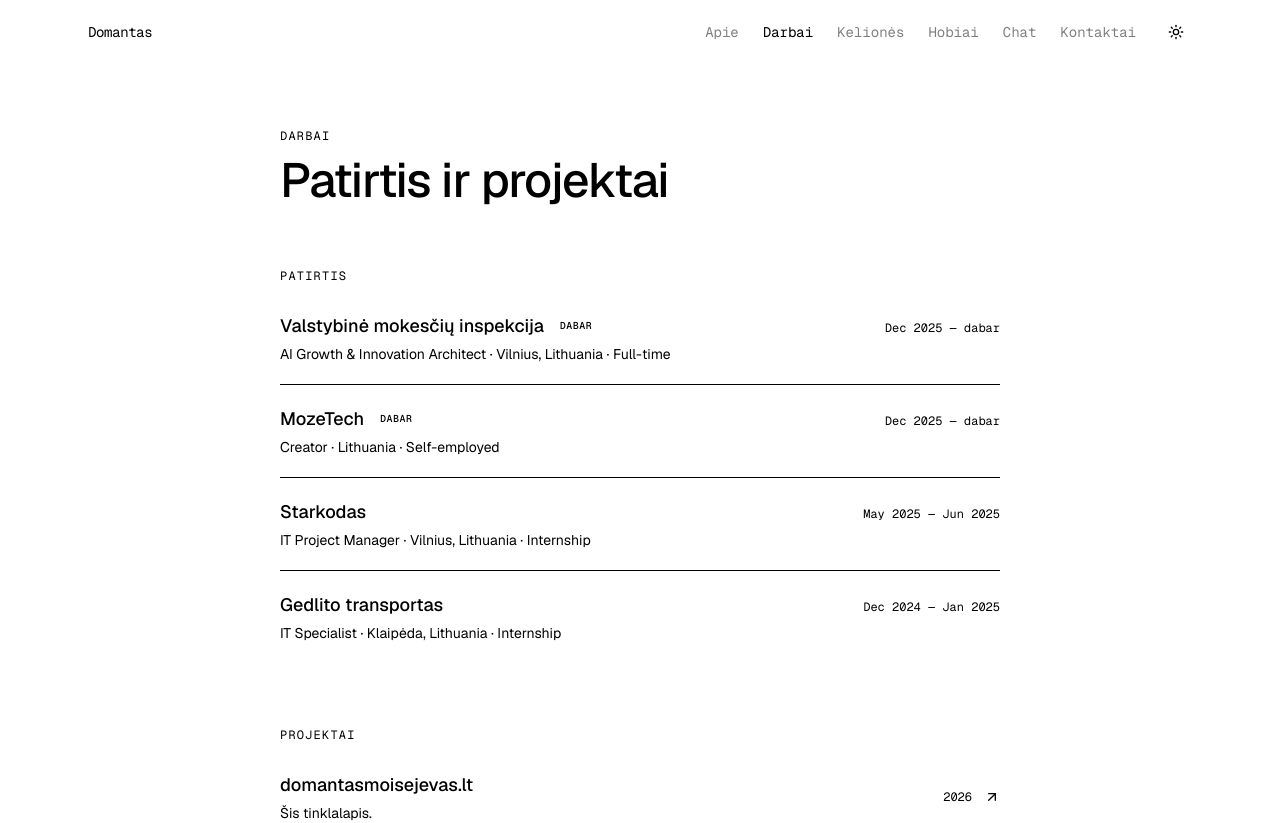
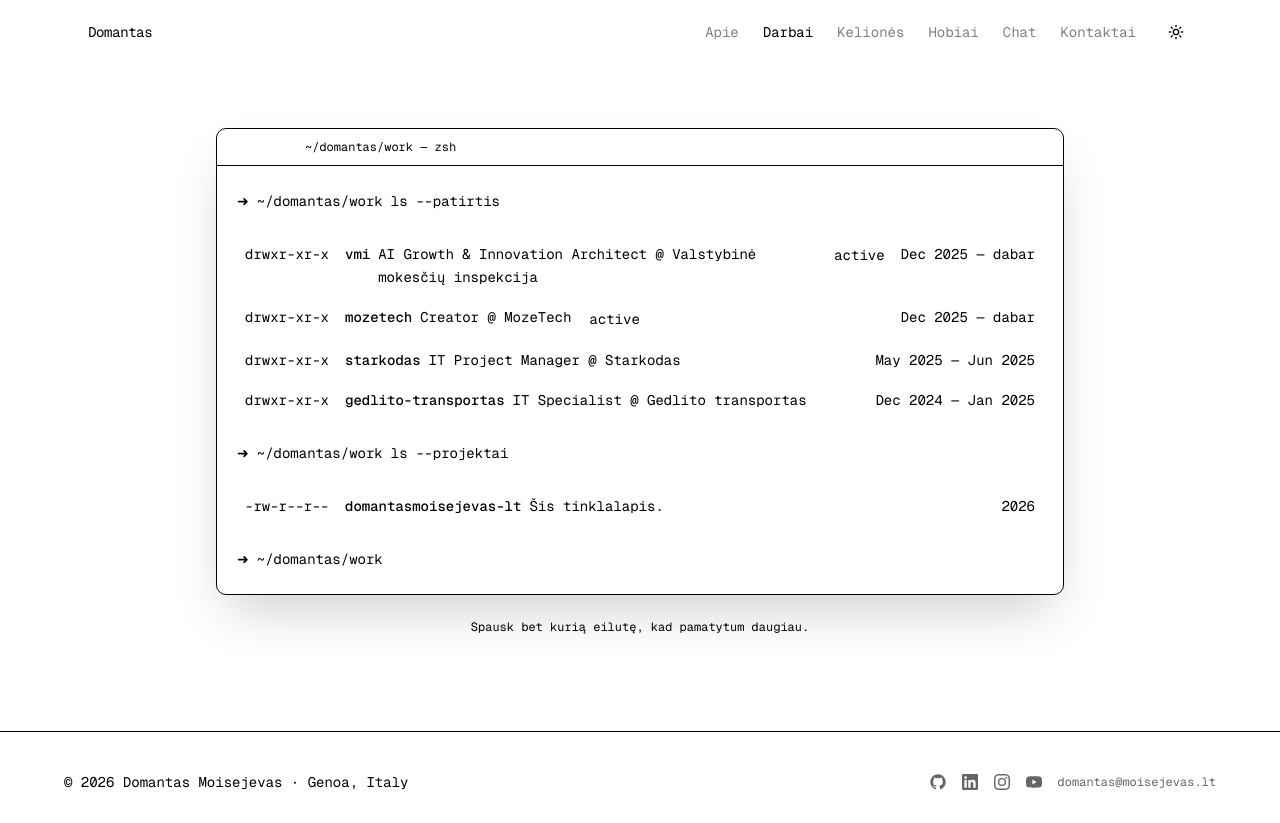
Before and after one commit to DomantasCode/domantasmoisejevas-lt, a Next.js app: page /work in a window 1280 px wide. Shown: the top 823 px of the page. Built offline with nearby package versions, Linux system fonts and the light colour scheme.

Commit message:
feat(design): terminal aesthetic for /work, postcard for /travels, serif italic + Hero polish

```diff
--- a/src/app/cv/page.tsx
+++ b/src/app/cv/page.tsx
@@ -45,7 +45,7 @@ export default function CVPage() {
           {TOP_SKILLS.map((s) => (
             <span
               key={s}
-              className="rounded-md border border-foreground/10 bg-foreground/5 px-2 py-1 font-mono text-xs text-foreground/80"
+              className="rounded-md border border-term-cyan/30 bg-term-cyan/5 px-2 py-1 font-mono text-xs text-term-cyan"
             >
               {s}
             </span>
--- a/src/app/travels/page.tsx
+++ b/src/app/travels/page.tsx
@@ -11,39 +11,66 @@ export default function TravelsPage() {
   const visited = countries.filter((c) => c.visited)
 
   return (
-    <main className="mx-auto max-w-5xl px-6 pb-24 pt-32">
-      <div className="space-y-3">
-        <p className="font-mono text-xs uppercase tracking-widest text-foreground/50">
-          Kelionės · {visited.length} šalys
+    <main className="relative mx-auto max-w-6xl px-6 pb-24 pt-32">
+      {/* Warm sun gradient */}
+      <div
+        aria-hidden
+        className="pointer-events-none absolute inset-x-0 top-0 -z-10 h-[60vh] opacity-60"
+        style={{
+          background:
+            'radial-gradient(ellipse at 70% 0%, rgb(var(--accent) / 0.18), transparent 60%), radial-gradient(ellipse at 20% 10%, rgb(244 114 88 / 0.12), transparent 55%)',
+        }}
+      />
+
+      <header className="space-y-3">
+        <p className="font-mono text-xs uppercase tracking-widest text-warm-orange">
+          {visited.length} šalys · pildoma
         </p>
-        <h1 className="text-4xl font-medium tracking-tight md:text-5xl">
-          Kur buvau
+        <h1 className="text-5xl font-light tracking-tight md:text-7xl">
+          <span className="font-serif italic">Kur</span> buvau
         </h1>
-        <p className="max-w-xl text-base text-foreground/70">
-          Sąrašas pildomas. Vėliau čia atsiras 3D Globe ir kiekvienos šalies
-          atskira istorija.
+        <p className="max-w-xl text-base leading-relaxed text-foreground/70">
+          Žemė, kurią paliečiau. Vėliau čia atsiras 3D Globe ir kiekvienos
+          šalies atskira istorija su nuotraukomis.
         </p>
-      </div>
+      </header>
 
-      <ul className="mt-12 grid grid-cols-2 gap-3 sm:grid-cols-3 md:grid-cols-4">
-        {visited.map((c) => (
+      <ul className="mt-16 grid grid-cols-1 gap-5 sm:grid-cols-2 lg:grid-cols-3">
+        {visited.map((c, idx) => (
           <li key={c.code}>
             <Link
               href={`/travels/${c.code.toLowerCase()}`}
-              className="group flex flex-col gap-1 rounded-lg border border-foreground/10 p-4 transition-colors hover:border-foreground/30 hover:bg-foreground/5"
+              className="group relative block overflow-hidden rounded-xl border border-warm-orange/15 bg-card p-6 transition-all hover:-translate-y-1 hover:border-warm-orange/40 hover:shadow-xl hover:shadow-warm-orange/10"
+              style={{
+                transform: `rotate(${idx % 2 === 0 ? '-0.4deg' : '0.4deg'})`,
+              }}
             >
-              <div className="flex items-center justify-between">
-                <span className="font-mono text-xs text-foreground/50">
-                  {c.code}
+              {/* Stamp corner */}
+              <div className="absolute right-4 top-4 flex h-10 w-10 items-center justify-center rounded-full border border-warm-orange/30 font-serif text-xs italic text-warm-orange">
+                {c.code}
+              </div>
+
+              {c.current && (
+                <span className="absolute left-4 top-4 inline-flex items-center gap-1 rounded-full bg-warm-orange px-2 py-0.5 font-mono text-[10px] uppercase tracking-wider text-white">
+                  <span className="inline-block h-1.5 w-1.5 animate-pulse rounded-full bg-white" />
+                  čia dabar
                 </span>
-                {c.current && (
-                  <span className="rounded-full bg-accent/20 px-2 py-0.5 font-mono text-[10px] uppercase tracking-wider text-accent">
-                    dabar
-                  </span>
-                )}
+              )}
+
+              <div className="mt-12">
+                <h2 className="font-serif text-3xl font-medium tracking-tight md:text-4xl">
+                  {c.nameLt}
+                </h2>
+                <p className="mt-1 font-mono text-xs uppercase tracking-widest text-foreground/50">
+                  {c.name}
+                </p>
               </div>
-              <span className="text-base font-medium">{c.nameLt}</span>
-              <span className="text-xs text-foreground/50">{c.name}</span>
+
+              {c.notes && c.notes[0] && (
+                <p className="mt-4 line-clamp-2 text-sm text-foreground/60">
+                  {c.notes[0]}
+                </p>
+              )}
             </Link>
           </li>
         ))}
--- a/src/app/work/[slug]/page.tsx
+++ b/src/app/work/[slug]/page.tsx
@@ -3,6 +3,7 @@ import Link from 'next/link'
 import { notFound } from 'next/navigation'
 import { ArrowLeft } from 'lucide-react'
 import { work } from '@/data/work'
+import { Terminal, Prompt } from '@/components/shared/Terminal'
 
 export function generateStaticParams() {
   return work.map((w) => ({ slug: w.slug }))
@@ -32,50 +33,86 @@ export default async function WorkSlugPage({
   if (!item) notFound()
 
   return (
-    <main className="mx-auto max-w-3xl px-6 pb-24 pt-32">
+    <main className="mx-auto max-w-4xl px-6 pb-24 pt-32">
       <Link
         href="/work"
         className="inline-flex items-center gap-2 font-mono text-xs text-foreground/60 hover:text-foreground"
       >
         <ArrowLeft className="h-3 w-3" />
-        Visi darbai
+        cd ../
       </Link>
 
-      <div className="mt-8 space-y-3">
-        <p className="font-mono text-xs uppercase tracking-widest text-foreground/50">
-          {item.period} · {item.type} · {item.arrangement}
+      <Terminal title={`~/domantas/work/${item.slug}`} className="mt-6">
+        <div className="space-y-5 px-5 py-6">
+          <Prompt cwd={`~/domantas/work/${item.slug}`}>
+            <span className="text-term-amber">cat</span>{' '}
+            <span className="text-term-magenta">README.md</span>
+          </Prompt>
+
+          <div className="space-y-3 pl-2">
+            <h1 className="text-2xl font-medium tracking-tight text-foreground md:text-3xl">
+              # {item.company}
+            </h1>
+            <p className="text-foreground/80">
+              <span className="text-term-cyan">role:</span> {item.role}
             </p>
-        <h1 className="text-4xl font-medium tracking-tight md:text-5xl">
-          {item.company}
-        </h1>
-        <p className="font-mono text-sm text-foreground/70">
-          {item.role} · {item.location}
+            <p className="text-foreground/80">
+              <span className="text-term-cyan">period:</span>{' '}
+              <span className="text-term-amber">{item.period}</span>
+              {item.current && (
+                <span className="ml-3 inline-flex items-center gap-1 text-term-green">
+                  <span className="inline-block h-1.5 w-1.5 rounded-full bg-term-green" />
+                  active
+                </span>
+              )}
+            </p>
+            <p className="text-foreground/80">
+              <span className="text-term-cyan">type:</span> {item.type} ·{' '}
+              {item.arrangement}
+            </p>
+            <p className="text-foreground/80">
+              <span className="text-term-cyan">location:</span> {item.location}
             </p>
           </div>
 
-      <p className="mt-10 text-base leading-relaxed text-foreground/80 md:text-lg">
-        {item.summary}
+          <div className="space-y-3 pt-2">
+            <p className="pl-2 text-foreground/70">
+              <span className="text-term-magenta">## Summary</span>
             </p>
+            <p className="pl-2 text-foreground/85">{item.summary}</p>
+          </div>
 
-      <ul className="mt-8 space-y-2 text-sm text-foreground/80">
+          <div className="space-y-2 pt-2">
+            <p className="pl-2 text-foreground/70">
+              <span className="text-term-magenta">## Highlights</span>
+            </p>
+            <ul className="space-y-1.5 pl-2">
               {item.highlights.map((h, i) => (
-          <li key={i} className="flex gap-3">
-            <span className="mt-2 inline-block h-1 w-1 shrink-0 rounded-full bg-foreground/40" />
+                <li key={i} className="flex gap-3 text-foreground/85">
+                  <span className="text-term-green">▸</span>
                   <span>{h}</span>
                 </li>
               ))}
             </ul>
+          </div>
 
-      <div className="mt-8 flex flex-wrap gap-2">
+          <div className="space-y-2 pt-2">
+            <p className="pl-2 text-foreground/70">
+              <span className="text-term-magenta">## Stack</span>
+            </p>
+            <div className="flex flex-wrap gap-2 pl-2">
               {item.skills.map((s) => (
                 <span
                   key={s}
-            className="rounded-md border border-foreground/10 bg-foreground/5 px-2 py-1 font-mono text-xs text-foreground/70"
+                  className="rounded border border-term-cyan/30 bg-term-cyan/5 px-2 py-0.5 text-xs text-term-cyan"
                 >
                   {s}
                 </span>
               ))}
             </div>
+          </div>
+        </div>
+      </Terminal>
     </main>
   )
 }
--- a/src/app/work/page.tsx
+++ b/src/app/work/page.tsx
@@ -1,8 +1,8 @@
 import type { Metadata } from 'next'
 import Link from 'next/link'
-import { ArrowUpRight } from 'lucide-react'
 import { work } from '@/data/work'
 import { projects } from '@/data/projects'
+import { Terminal, Prompt, Cursor } from '@/components/shared/Terminal'
 
 export const metadata: Metadata = {
   title: 'Darbai',
@@ -11,73 +11,76 @@ export const metadata: Metadata = {
 
 export default function WorkPage() {
   return (
-    <main className="mx-auto max-w-3xl px-6 pb-24 pt-32">
-      <div className="space-y-3">
-        <p className="font-mono text-xs uppercase tracking-widest text-foreground/50">
-          Darbai
-        </p>
-        <h1 className="text-4xl font-medium tracking-tight md:text-5xl">
-          Patirtis ir projektai
-        </h1>
-      </div>
+    <main className="mx-auto max-w-4xl px-6 pb-24 pt-32">
+      <Terminal title="~/domantas/work — zsh">
+        <div className="space-y-6 px-5 py-6">
+          <Prompt cwd="~/domantas/work">
+            <span className="text-term-amber">ls</span>{' '}
+            <span className="text-term-magenta">--patirtis</span>
+          </Prompt>
 
-      <section className="mt-16 space-y-2">
-        <h2 className="font-mono text-xs uppercase tracking-widest text-foreground/50">
-          Patirtis
-        </h2>
-        <ul className="divide-y divide-foreground/10">
+          <ul className="space-y-1.5">
             {work.map((item) => (
               <li key={item.slug}>
                 <Link
                   href={`/work/${item.slug}`}
-                className="group flex flex-col gap-1 py-5 transition-colors hover:bg-foreground/5"
+                  className="group grid grid-cols-[auto_1fr_auto] items-baseline gap-x-4 rounded px-2 py-1.5 transition-colors hover:bg-term-cyan/10"
                 >
-                <div className="flex items-baseline justify-between gap-4">
-                  <span className="flex items-center gap-2 text-lg font-medium">
-                    {item.company}
+                  <span className="text-term-cyan group-hover:text-term-cyan">
+                    drwxr-xr-x
+                  </span>
+                  <span className="flex items-baseline gap-2 text-foreground">
+                    <span className="font-medium">{item.slug}</span>
+                    <span className="hidden text-foreground/50 sm:inline">
+                      {item.role} @ {item.company}
+                    </span>
                     {item.current && (
-                      <span className="rounded-full bg-accent/20 px-2 py-0.5 font-mono text-[10px] uppercase tracking-wider text-accent">
-                        dabar
+                      <span className="inline-flex items-center gap-1 text-term-green">
+                        <span className="inline-block h-1.5 w-1.5 rounded-full bg-term-green" />
+                        active
                       </span>
                     )}
                   </span>
-                  <span className="shrink-0 font-mono text-xs text-foreground/50">
-                    {item.period}
-                  </span>
-                </div>
-                <span className="text-sm text-foreground/70">
-                  {item.role} · {item.location} · {item.type}
-                </span>
+                  <span className="text-term-amber">{item.period}</span>
                 </Link>
               </li>
             ))}
           </ul>
-      </section>
 
-      <section className="mt-16 space-y-2">
-        <h2 className="font-mono text-xs uppercase tracking-widest text-foreground/50">
-          Projektai
-        </h2>
-        <ul className="divide-y divide-foreground/10">
+          <Prompt cwd="~/domantas/work">
+            <span className="text-term-amber">ls</span>{' '}
+            <span className="text-term-magenta">--projektai</span>
+          </Prompt>
+
+          <ul className="space-y-1.5">
             {projects.map((p) => (
               <li key={p.slug}>
                 <Link
                   href={`/projects/${p.slug}`}
-                className="group flex items-center justify-between gap-4 py-5 transition-colors hover:bg-foreground/5"
+                  className="group grid grid-cols-[auto_1fr_auto] items-baseline gap-x-4 rounded px-2 py-1.5 transition-colors hover:bg-term-magenta/10"
                 >
-                <div className="flex flex-col gap-1">
-                  <span className="text-lg font-medium">{p.title}</span>
-                  <span className="text-sm text-foreground/70">{p.summary}</span>
-                </div>
-                <div className="flex items-center gap-3 font-mono text-xs text-foreground/50">
-                  {p.year}
-                  <ArrowUpRight className="h-4 w-4 transition-transform group-hover:translate-x-0.5 group-hover:-translate-y-0.5" />
-                </div>
+                  <span className="text-term-magenta">-rw-r--r--</span>
+                  <span className="flex items-baseline gap-2 text-foreground">
+                    <span className="font-medium">{p.slug}</span>
+                    <span className="hidden text-foreground/50 sm:inline">
+                      {p.summary}
+                    </span>
+                  </span>
+                  <span className="text-term-amber">{p.year}</span>
                 </Link>
               </li>
             ))}
           </ul>
-      </section>
+
+          <Prompt cwd="~/domantas/work">
+            <Cursor />
+          </Prompt>
+        </div>
+      </Terminal>
+
+      <p className="mt-6 text-center font-mono text-xs text-foreground/40">
+        Spausk bet kurią eilutę, kad pamatytum daugiau.
+      </p>
     </main>
   )
 }
--- a/src/components/sections/Hero.tsx
+++ b/src/components/sections/Hero.tsx
@@ -22,25 +22,59 @@ export function Hero() {
 
   return (
     <section className="relative flex min-h-screen flex-col items-center justify-center overflow-hidden">
-      {/* Subtle animated gradient */}
+      {/* Animated grid background */}
       <div
-        className="pointer-events-none absolute inset-0 opacity-30"
+        aria-hidden
+        className="pointer-events-none absolute inset-0 opacity-[0.18]"
+        style={{
+          backgroundImage:
+            'linear-gradient(rgb(var(--foreground) / 0.4) 1px, transparent 1px), linear-gradient(90deg, rgb(var(--foreground) / 0.4) 1px, transparent 1px)',
+          backgroundSize: '60px 60px',
+          maskImage:
+            'radial-gradient(ellipse at center, black 30%, transparent 75%)',
+          WebkitMaskImage:
+            'radial-gradient(ellipse at center, black 30%, transparent 75%)',
+          animation: 'grid-drift 22s linear infinite',
+        }}
+      />
+
+      {/* Color accent bloom */}
+      <div
+        aria-hidden
+        className="pointer-events-none absolute inset-0"
         style={{
           background:
-            'radial-gradient(ellipse at 50% 50%, rgb(59 130 246 / 0.15), transparent 70%)',
+            'radial-gradient(ellipse 60% 50% at 50% 55%, rgb(var(--accent) / 0.18), transparent 70%)',
           backgroundSize: '200% 200%',
-          animation: 'gradient-shift 12s ease-in-out infinite',
+          animation: 'gradient-shift 14s ease-in-out infinite',
         }}
       />
 
       <div className="relative z-10 px-6 text-center">
+        {/* Status chip */}
+        <motion.div
+          initial={{ opacity: 0, y: -10 }}
+          animate={{ opacity: 1, y: 0 }}
+          transition={{ duration: 0.6 }}
+          className="mb-8 inline-flex items-center gap-2 rounded-full border border-foreground/10 bg-foreground/5 px-3 py-1 font-mono text-[11px] text-foreground/60 backdrop-blur"
+        >
+          <span className="relative flex h-2 w-2">
+            <span className="absolute inline-flex h-full w-full animate-ping rounded-full bg-term-green opacity-75" />
+            <span className="relative inline-flex h-2 w-2 rounded-full bg-term-green" />
+          </span>
+          available · Genoa, Italy
+        </motion.div>
+
         <motion.h1
           initial={{ opacity: 0, y: 20 }}
           animate={{ opacity: 1, y: 0 }}
           transition={{ duration: 0.8, ease: 'easeOut' }}
-          className="font-sans text-5xl font-medium tracking-tight md:text-7xl lg:text-8xl"
+          className="text-5xl font-medium tracking-tight md:text-7xl lg:text-8xl"
         >
-          Domantas Moisejevas
+          Domantas{' '}
+          <span className="font-serif italic font-normal text-foreground/90">
+            Moisejevas
+          </span>
         </motion.h1>
 
         <motion.div
@@ -49,20 +83,21 @@ export function Hero() {
           transition={{ duration: 0.8, delay: 0.4 }}
           className="mt-6 font-mono text-sm text-foreground/60 md:text-base"
         >
+          <span className="text-term-green">$</span>{' '}
+          <span className="text-foreground/40">whoami</span>
+          <br />
           <motion.span
             key={index}
-            initial={{ opacity: 0, y: 10 }}
+            initial={{ opacity: 0, y: 8 }}
             animate={{ opacity: 1, y: 0 }}
-            exit={{ opacity: 0, y: -10 }}
             transition={{ duration: 0.4 }}
-            className="inline-block"
+            className="inline-block text-term-cyan"
           >
             {SUBTITLES[index]}
           </motion.span>
         </motion.div>
       </div>
 
-      {/* Scroll indicator */}
       <div
         className="absolute bottom-8 left-1/2 -translate-x-1/2"
         style={{ animation: 'scroll-bounce 2s ease-in-out infinite' }}
--- /dev/null
+++ b/src/components/shared/Terminal.tsx
@@ -0,0 +1,57 @@
+import { cn } from '@/lib/utils'
+
+export function Terminal({
+  title = '~/domantas',
+  children,
+  className,
+}: {
+  title?: string
+  children: React.ReactNode
+  className?: string
+}) {
+  return (
+    <div
+      className={cn(
+        'overflow-hidden rounded-lg border border-foreground/10 bg-card shadow-2xl shadow-black/20',
+        className
+      )}
+    >
+      <div className="flex items-center gap-2 border-b border-foreground/10 bg-foreground/5 px-4 py-2.5">
+        <span className="h-3 w-3 rounded-full bg-term-red" />
+        <span className="h-3 w-3 rounded-full bg-term-amber" />
+        <span className="h-3 w-3 rounded-full bg-term-green" />
+        <span className="ml-3 font-mono text-xs text-foreground/40">
+          {title}
+        </span>
+      </div>
+      <div className="font-mono text-sm leading-relaxed">{children}</div>
+    </div>
+  )
+}
+
+export function Prompt({
+  cwd = '~/domantas',
+  children,
+  className,
+}: {
+  cwd?: string
+  children: React.ReactNode
+  className?: string
+}) {
+  return (
+    <div className={cn('flex items-baseline gap-2', className)}>
+      <span className="text-term-green">➜</span>
+      <span className="text-term-cyan">{cwd}</span>
+      <span className="text-foreground/90">{children}</span>
+    </div>
+  )
+}
+
+export function Cursor() {
+  return (
+    <span
+      className="ml-1 inline-block h-4 w-2 translate-y-0.5 bg-term-green"
+      style={{ animation: 'blink 1.1s step-end infinite' }}
+    />
+  )
+}
```
Also changed, not shown: src/app/globals.css (+26 -0 lines), src/app/hobbies/[slug]/page.tsx (+13 -4 lines), src/app/hobbies/page.tsx (+50 -16 lines), src/app/layout.tsx (+10 -1 lines), src/app/travels/[country]/page.tsx (+13 -4 lines). Lines whose indentation alone changed are shown as unchanged.
